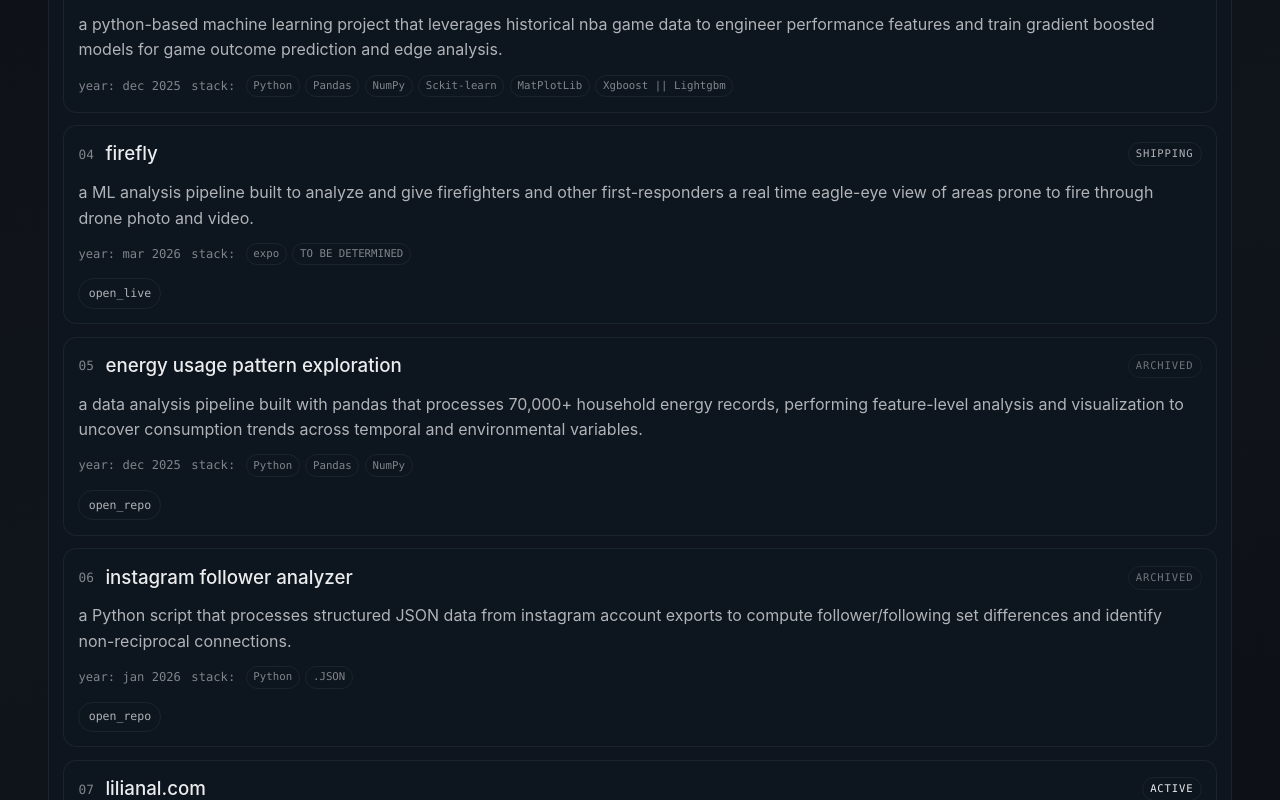
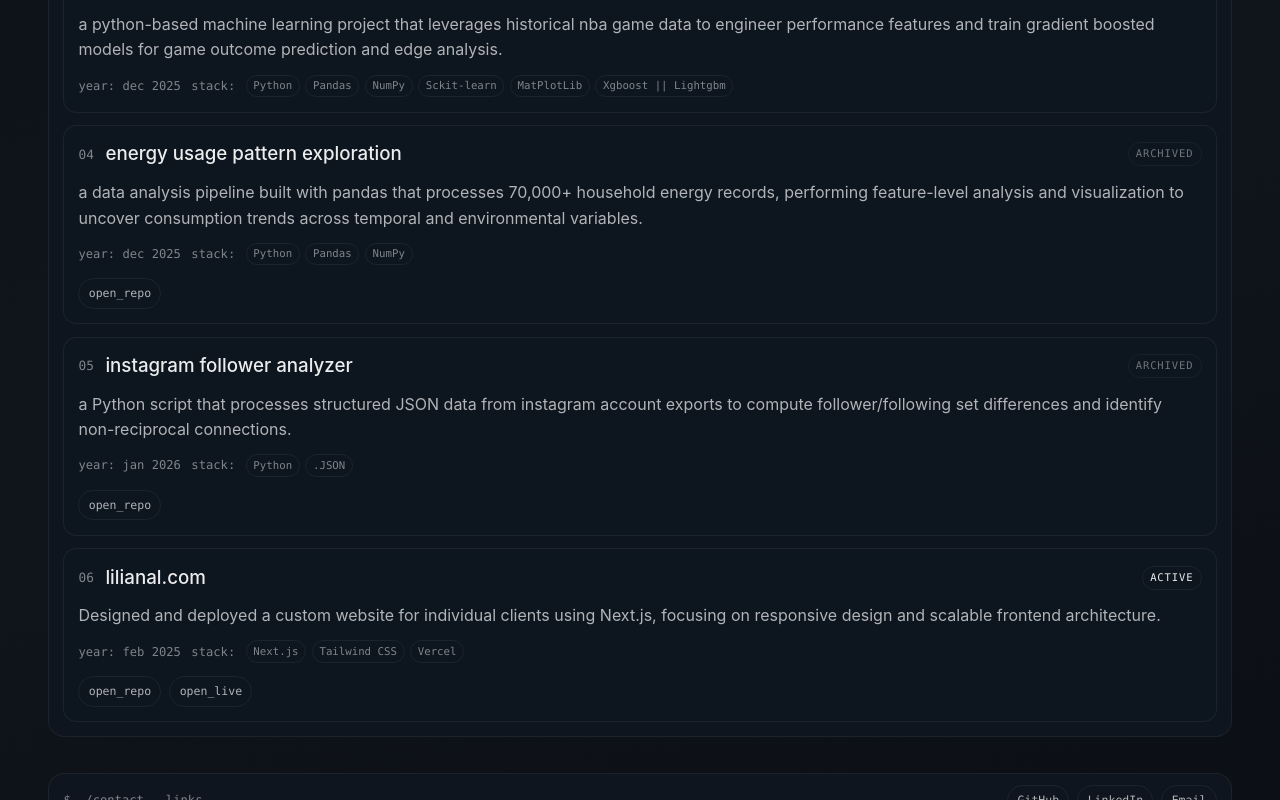
Before and after one commit to Damilss/website-portfolio, a Next.js app: page /work in a window 1280 px wide. Shown: the part 780-1580 px from the top of the page. Built offline with nearby package versions, Linux system fonts and the light colour scheme.

Commit message:
patch remove firefly

```diff
--- a/app/work/page.tsx
+++ b/app/work/page.tsx
@@ -139,46 +139,10 @@ export default function WorkPage() {
             </div>
           </li>
 
-           {/* Project 04 */}
-          <li id="firefly" className="terminal-project-card">
+          {/* Project 04 */}
+          <li id="energy-usage-pattern-exploration" className="terminal-project-card">
             <header className="terminal-project-head">
               <span className="terminal-project-index mono">04</span>
-              <h2>firefly</h2>
-              <span className="terminal-status mono terminal-status-shipping">
-                shipping
-              </span>
-            </header>
-
-            <p className="terminal-summary">
-              a ML analysis pipeline built to analyze and give firefighters and other first-responders
-              a real time eagle-eye view of areas prone to fire through drone photo and video.
-            </p>
-
-            <div className="terminal-meta-row">
-              <p className="mono">year: mar 2026</p>
-              <p className="mono">stack:</p>
-              <ul className="terminal-stack" aria-label="Headless CMS Delivery Engine stack">
-                <li className="mono">expo</li>
-                <li className="mono">TO BE DETERMINED</li>
-              </ul>
-            </div>
-
-            <div className="terminal-actions">
-              <a
-                className="terminal-link mono"
-                href="https://firefly-demo-page.vercel.app/"
-                target="_blank"
-                rel="noreferrer"
-              >
-                open_live
-              </a>
-            </div>
-          </li>
-
-          {/* Project 05 */}
-          <li id="energy-usage-pattern-exploration" className="terminal-project-card">
-            <header className="terminal-project-head">
-              <span className="terminal-project-index mono">05</span>
               <h2>energy usage pattern exploration</h2>
               <span className="terminal-status mono terminal-status-archived">
                 archived
@@ -213,10 +177,10 @@ export default function WorkPage() {
             </div>
           </li>
 
-          {/* Project 06 */}
+          {/* Project 05 */}
           <li id="instagram-follower-analyzer" className="terminal-project-card">
             <header className="terminal-project-head">
-              <span className="terminal-project-index mono">06</span>
+              <span className="terminal-project-index mono">05</span>
               <h2>instagram follower analyzer</h2>
               <span className="terminal-status mono terminal-status-archived">
                 archived
@@ -250,10 +214,10 @@ export default function WorkPage() {
             </div>
           </li>
 
-          {/* Project 07 */}
+          {/* Project 06 */}
           <li id="lilianal-com" className="terminal-project-card">
             <header className="terminal-project-head">
-              <span className="terminal-project-index mono">07</span>
+              <span className="terminal-project-index mono">06</span>
               <h2>lilianal.com</h2>
               <span className="terminal-status mono terminal-status-active">
                 active
```
